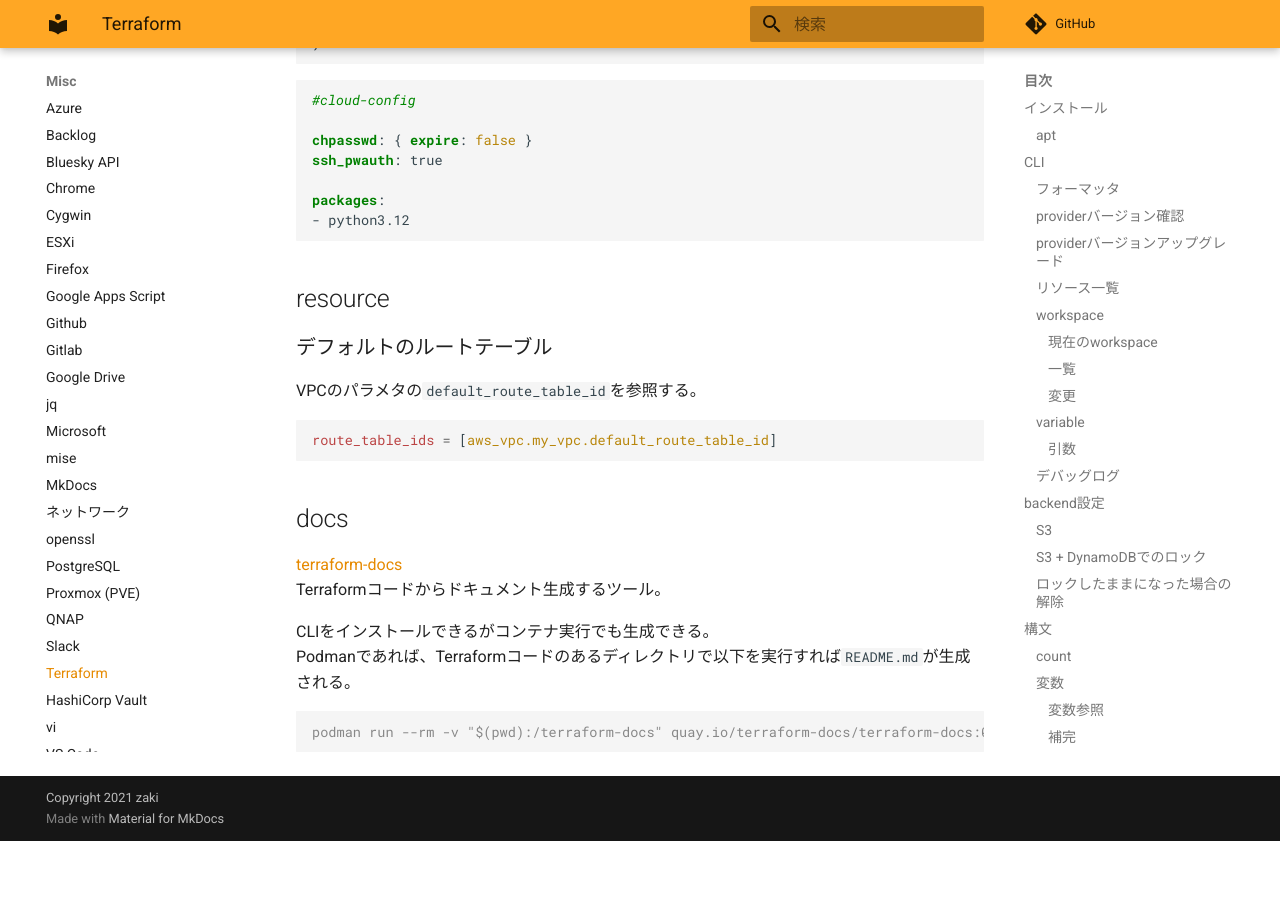
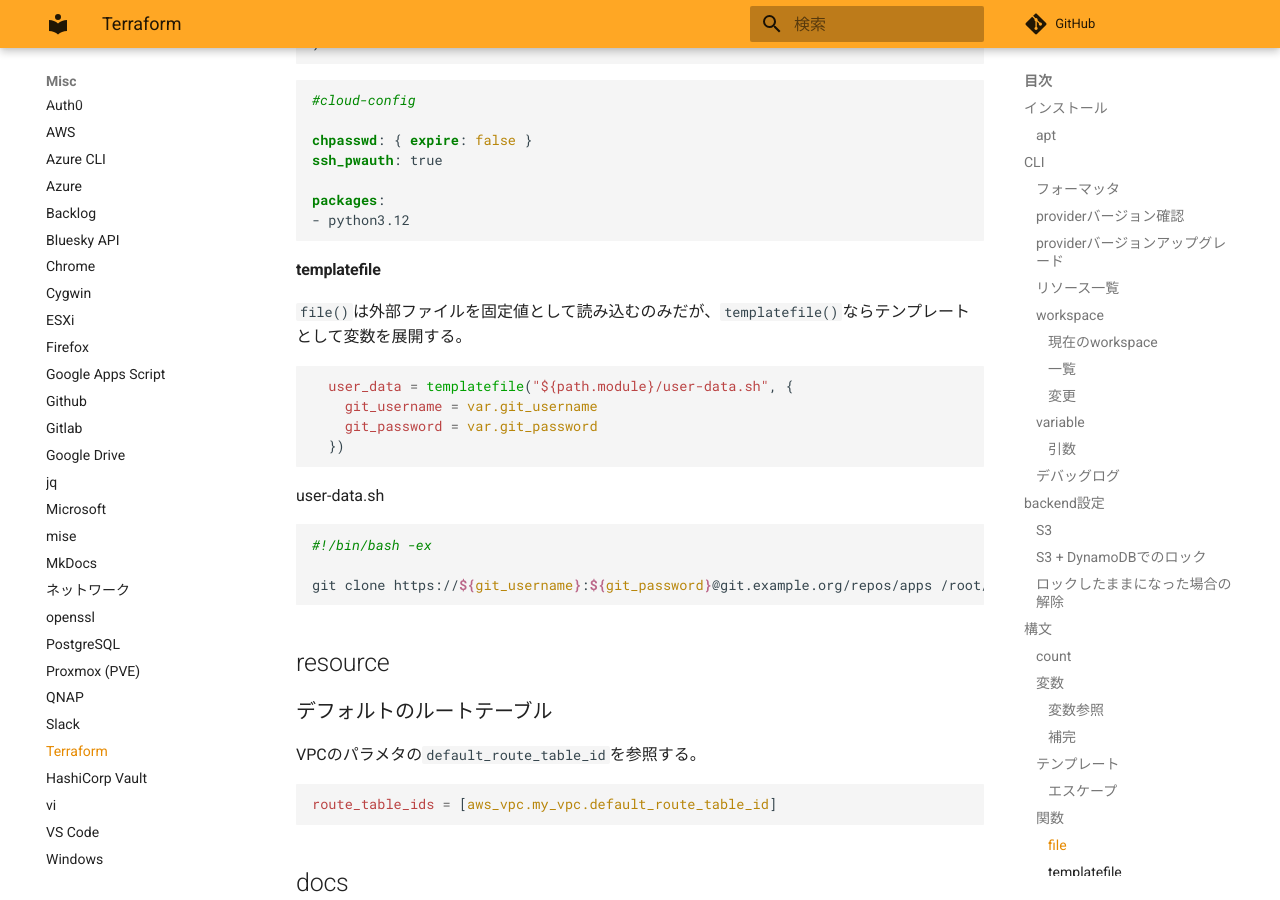
Before and after one commit to zaki-lknr/docs, an MkDocs documentation site: the page built from docs/Misc/terraform.md, in a window 1280 px wide and 900 px high, scrolled down 5514 px. Built offline with MkDocs 1.6.1 and Material for MkDocs 9.7.7, drawn with Linux system fonts in a browser that asks for light colours; comment, search, counter and statistics services are not loaded; before the commit the page ends 6355 px from its top, so only the background shows below that.

Commit message:
add: misc/terraform: templatefile

````diff
--- a/docs/Misc/terraform.md
+++ b/docs/Misc/terraform.md
@@ -270,6 +270,25 @@ packages:
 - python3.12
 ```
 
+#### templatefile
+
+`file()`は外部ファイルを固定値として読み込むのみだが、`templatefile()`ならテンプレートとして変数を展開する。
+
+```tf
+  user_data = templatefile("${path.module}/user-data.sh", {
+    git_username = var.git_username
+    git_password = var.git_password
+  })
+```
+
+user-data.sh
+
+```sh
+#!/bin/bash -ex
+
+git clone https://${git_username}:${git_password}@git.example.org/repos/apps /root/apps
+```
+
 ## resource
 
 ### デフォルトのルートテーブル
````
